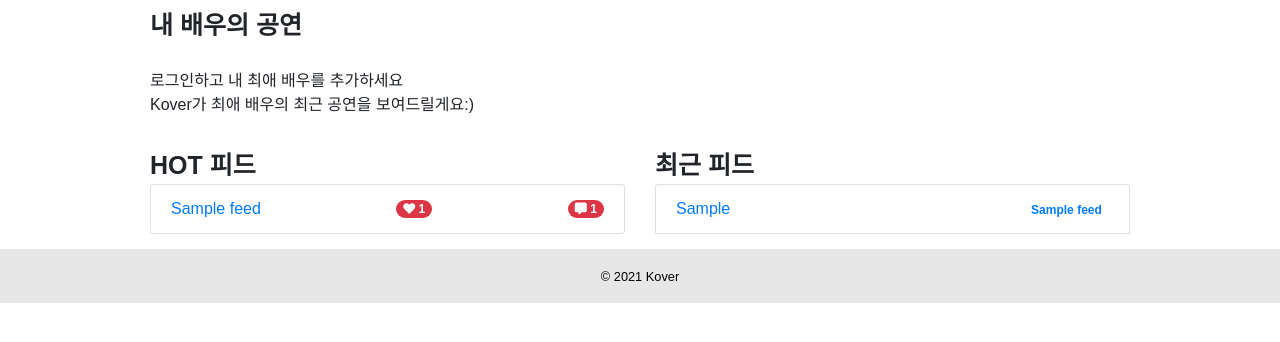
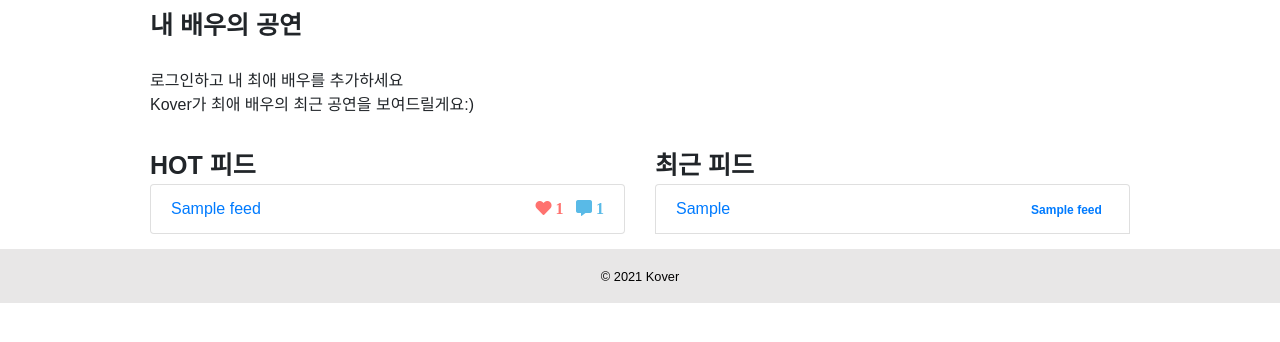
Before and after one commit to junankim18/Kover, a Django app: template kover/templates/kover/main.html in a window 1280 px wide. Shown: the part 233-575 px from the top of the page. Run offline with Django 3.2, Linux system fonts and the light colour scheme; the template is opened without the code that fills it: most values are stand-ins (such as "Sample title", 1, 10 or a date in 2020); some libraries are stand-ins or nearby versions.

Commit message:
main icon change

```diff
--- a/kover/templates/kover/main.html
+++ b/kover/templates/kover/main.html
@@ -44,12 +44,8 @@
                 {% for feed in feed_2 %}
                 <li class="list-group-item d-flex justify-content-between align-items-center">
                     <a href="{%url 'kover:feed_page' feed.id%}">{{feed.feed_title}}</a>
-                    <span class="badge badge-danger badge-pill">
-                        <i class="fas fa-heart"></i> {{feed.feed_like.all.count}}
-                    </span>
-                    <span class="badge badge-danger badge-pill">
-                        <i class="fas fa-comment-alt"></i> {{feed.comment_post.all.count}}
-                    </span>
+                    <div class="text-muted"><i class="fas fa-heart" style="color:#ff726f"> {{feed.feed_like.all.count}} </i>
+                    <i class="fas fa-comment-alt ml-2" style="color:#59bae7"> {{feed.comment_post.all.count}}</i> </div>
                 {% endfor %}
 
                 </li>
```
